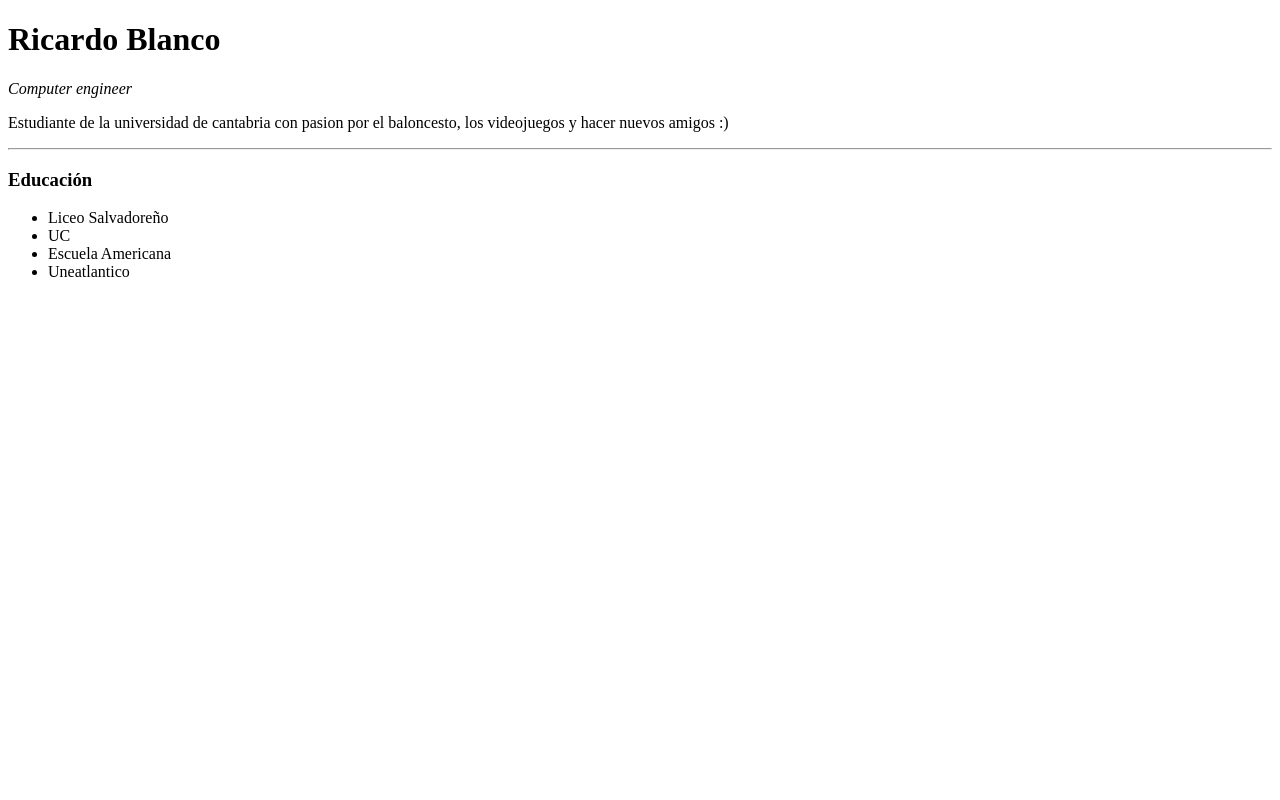
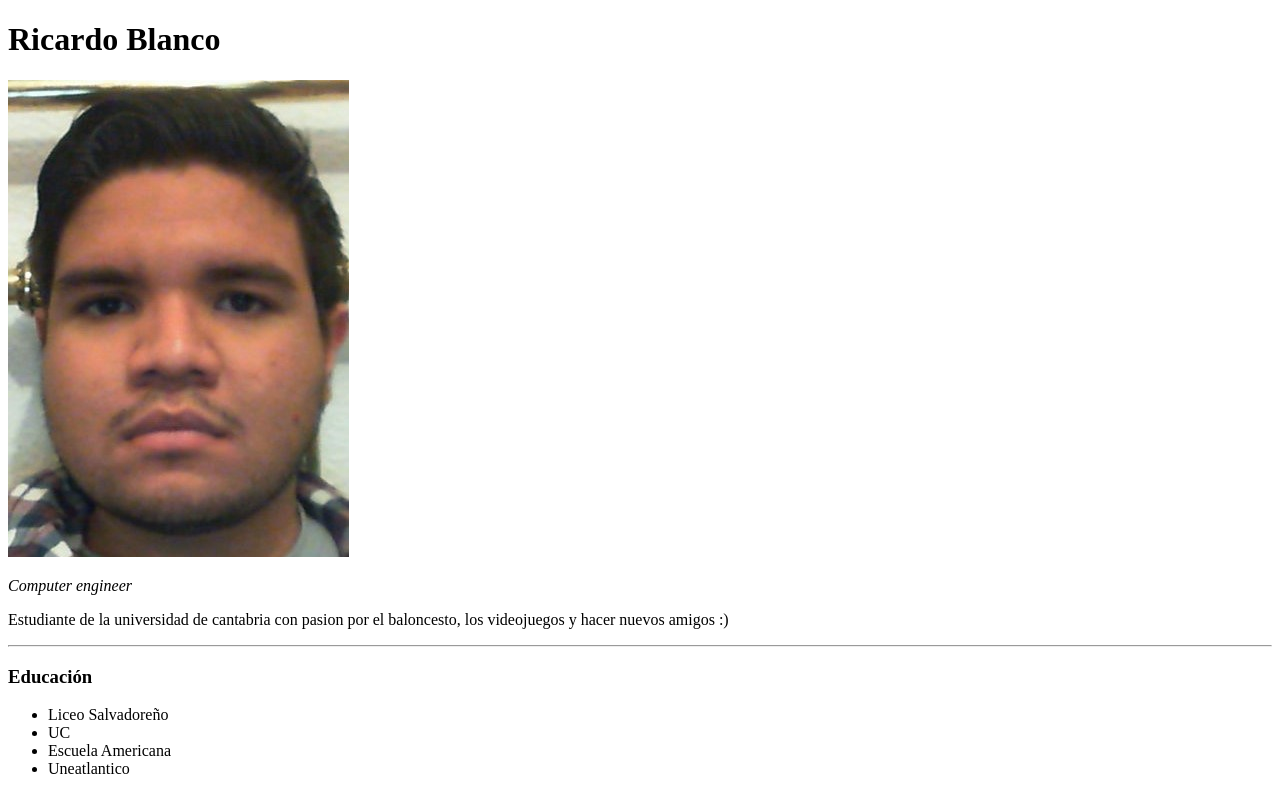
Before and after one commit to RBlancoLopez/cv2, a plain HTML site: page index.html in a window 1280 px wide. Drawn offline with Linux system fonts and the light colour scheme.

Commit message:
Added image

```diff
--- a/index.html
+++ b/index.html
@@ -8,6 +8,7 @@
 
 <body>
   <h1>Ricardo Blanco</h1>
+  <img src="ricardo.jpg" alt="">
   <p><em>Computer engineer</em></p>
   <p>Estudiante de la universidad de cantabria con pasion por el baloncesto, los videojuegos y hacer nuevos amigos :)</p>
   <hr>
```
Also changed, not shown: ricardo.jpg (added).
